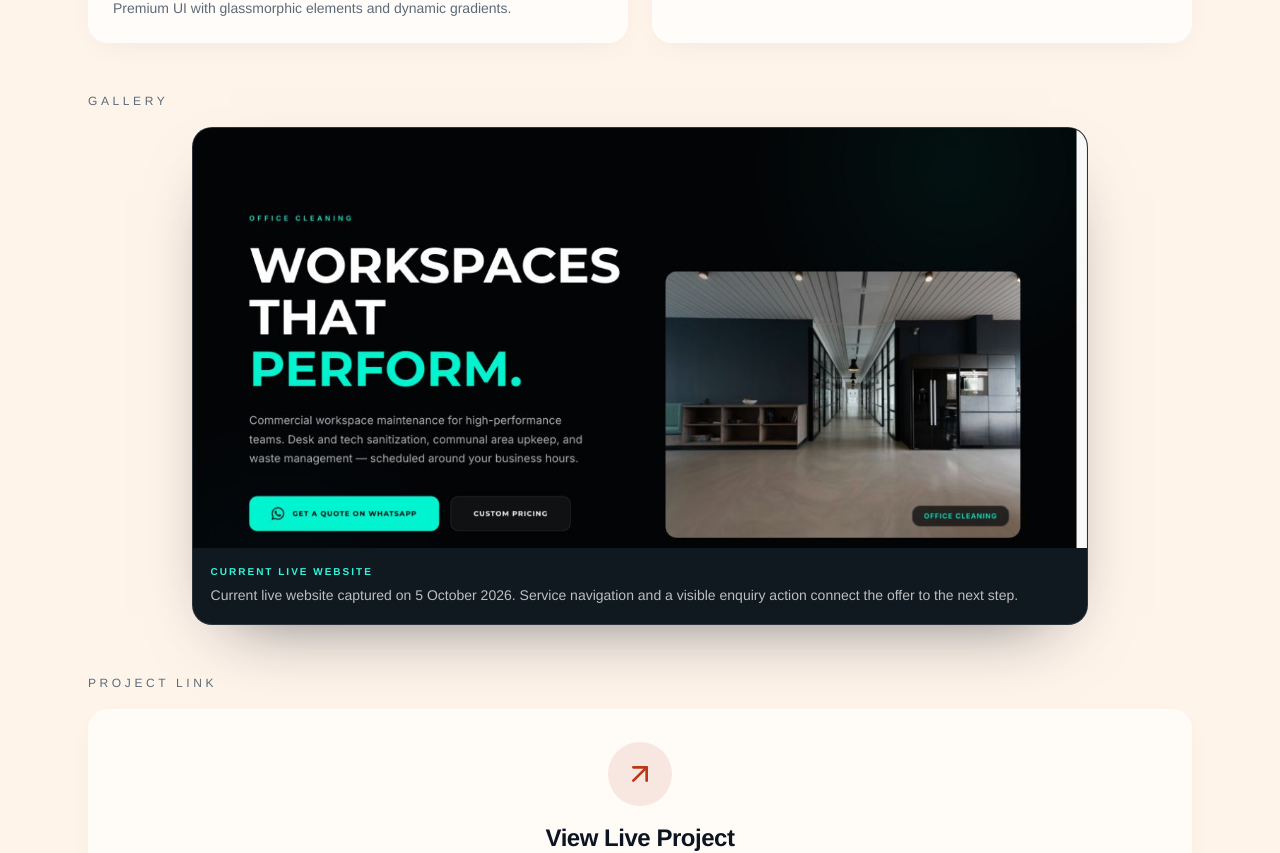
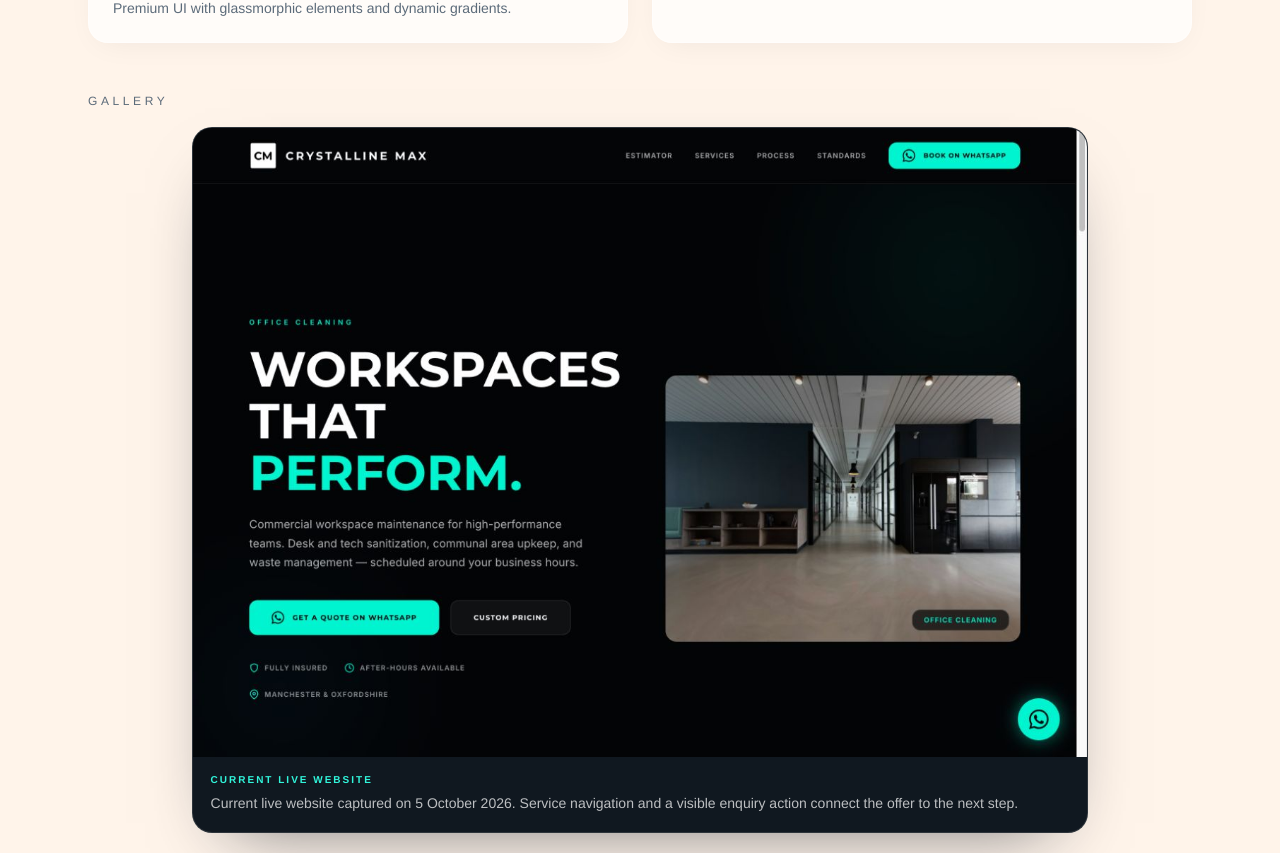
Before and after one commit to Davelummy/uiux-portfolio, a Next.js app: page /work/crystalline-max in a window 1280 px wide. Shown: the part 1935-2788 px from the top of the page. Built offline with nearby package versions, Linux system fonts and the light colour scheme.

Commit message:
🖼️ fix: preserve complete gameplay captures in gallery

```diff
--- a/src/components/work/case-study-gallery.tsx
+++ b/src/components/work/case-study-gallery.tsx
@@ -45,6 +45,9 @@ export function CaseStudyGallery({ gallery: media }: { gallery: ProjectMedia[] }
                 ? "(max-width: 944px) calc(100vw - 48px), 896px"
                 : "(max-width: 768px) 100vw, 50vw"}
               className="media-stage-image"
+              style={item.presentation === "capture" || !item.presentation
+                ? { maxHeight: "none", objectFit: "contain", transform: "none" }
+                : undefined}
             />
           </div>
           <figcaption className="media-stage-caption">
```
